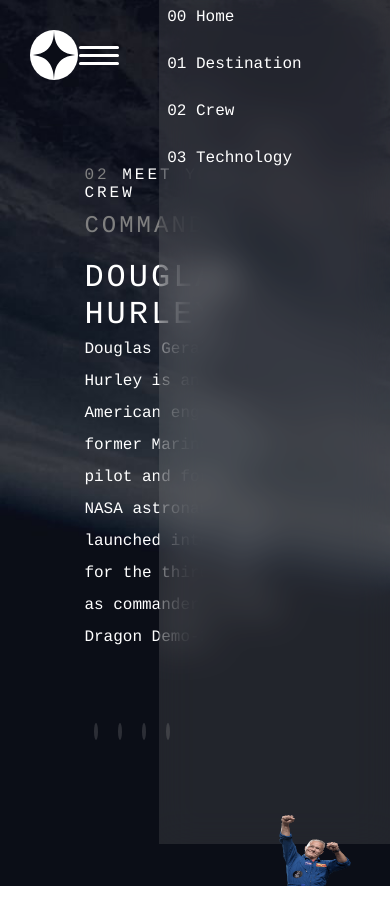
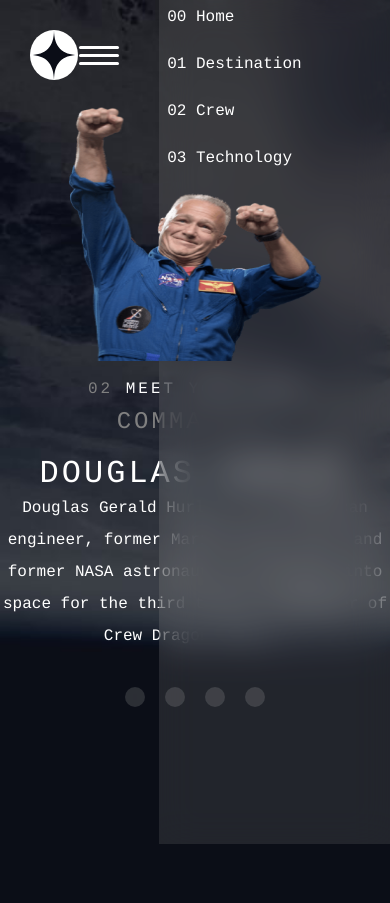
Before and after one commit to programmer686/space, a Next.js app: page /Crew in a window 390 px wide. Built offline with nearby package versions, Linux system fonts and the light colour scheme.

Commit message:
my changes

```diff
--- a/styles/Crew.module.css
+++ b/styles/Crew.module.css
@@ -10,3 +10,11 @@
     overflow-x: hidden;
     padding-top: 5vh;
 }
+
+@media (max-width: 500px) {
+    .body {
+        background-image: url("../public/assets/crew/background-crew-mobile.jpg");
+        height: fit-content;
+        padding-top: 15%;
+    }
+}
--- a/styles/CrewCard.module.css
+++ b/styles/CrewCard.module.css
@@ -67,8 +67,8 @@
 .btns {
     background-color: rgba(182, 179, 179, 0.2);
     backdrop-filter: blur(20px);
-    width: 1vw;
-    height: 2vh;
+    width: 20px;
+    height: 20px;
     border: none;
     border-radius: 50%;
     margin: 20px 10px;
@@ -79,6 +79,11 @@
 }
 
 @media (max-width: 1500px) {
+
+    .container {
+        justify-content: center;
+        align-items: center;
+    }
 
     .infoCard {
         width: 80vh;
@@ -102,3 +107,46 @@
         font-size: 1em;
     }
 }
+
+@media (max-width: 500px) {
+
+    .container  {
+        flex-direction: column;
+        height: 100vh;
+    }
+
+
+
+    .imageConatiner {
+        order: 1;
+        width: 30vh;
+        margin-right: 0;
+        margin-bottom: 5%;
+        z-index: inherit;
+    }
+
+    .infoCard  {
+        order: 3;
+        max-width: 50vh;
+        display: flex;
+        flex-direction: column;
+        align-items: center;
+        justify-content: center;
+        text-align: center;
+        margin-left: 0;
+
+    }
+
+    .btnContainer {
+        order: 1;
+    }
+
+    .name {
+        width: fit-content;
+        text-align: center;
+    }
+
+    .bio {
+        margin-bottom: 15px;
+    }
+}
--- a/styles/Destination.module.css
+++ b/styles/Destination.module.css
@@ -10,9 +10,10 @@
     padding-top: 3vh;
 }
 
-@media (max-width) {
+@media (max-width: 500px) {
     .body {
         background-image: url("../public/assets/destination/background-destination-mobile.jpg");
         height: fit-content;
+        padding-top: 25%;
     }
 }
--- a/styles/Header.module.css
+++ b/styles/Header.module.css
@@ -21,8 +21,9 @@
     display: flex;
     justify-content: flex-start;
     align-items: center;
+    flex-direction: row;
     list-style: none;
-    width: 45vw;
+    width: 65vw;
     backdrop-filter: blur(20px);
     height: 5vw;
     padding: 0% 2%;
@@ -48,11 +49,12 @@
 
 @media (max-width: 480px) {
     .navbar {
-        position: fixed;
         height: 100vh;
         justify-content: center;
         align-items: flex-start;
         padding: 0;
+        position: absolute;
+        height: fit-content;
     }
 
     .logoAndBtn {
@@ -84,6 +86,7 @@
         backdrop-filter: blur(18px);
         width: 100vh;
         height: 100vh;
+        flex-direction: row;
 
    }
    .li {
--- a/styles/TechCard.module.css
+++ b/styles/TechCard.module.css
@@ -8,6 +8,7 @@
     align-items: center;
     margin-bottom: 100px;
     width: 100vw;
+    height: 100vh;
 }
 
 .btnAndInfoContainer {
@@ -83,3 +84,47 @@
     margin: 10px 0px;
     width: 30%;
 }
+
+@media (max-width: 500px) {
+    .techContainer  {
+        flex-direction: column;
+        height: fit-content;
+        padding:0;
+        margin: 0;
+        justify-content: center;
+        align-items: center;
+    }
+
+    .imageConatiner {
+        order: 1;
+        width: 40vh;
+        margin-top: 5%;
+    }
+
+    .btnAndInfoContainer {
+        flex-direction: column;
+        max-width: 90%;
+        margin-left: 0;
+    }
+
+    .btnContainer {
+        flex-direction: row;
+        margin-bottom: 15px;
+        order: 2;
+    }
+
+    .btns {
+        width: 50px;
+        height: 50px;
+        margin: 0 10px;
+        font-size: 1.5rem;
+    }
+
+    .infoBody {
+        width: 100%;
+        height: fit-content;
+        text-align: center;
+        margin-left: 0;
+        margin-bottom: 30px;
+    }
+}
--- a/styles/Technology.module.css
+++ b/styles/Technology.module.css
@@ -9,3 +9,13 @@
     align-items: flex-end;
     margin-bottom: 24vh;
 }
+
+@media (max-width: 500px) {
+    .body {
+        background-image: url("../public/assets/technology/background-technology-mobile.jpg");
+        height: 100vh;
+        background-image: cover;
+        padding-top: 15%;
+        padding-bottom: 10%;
+    }
+}
--- a/styles/destinationCard.module.css
+++ b/styles/destinationCard.module.css
@@ -123,8 +123,7 @@
         align-items: center;
         padding: 0;
         margin: 0;
-        height: 110vh;
-
+        height: fit-content;
     }
 
     .whereToBody {
@@ -142,7 +141,6 @@
         align-items: center;
         justify-content: flex-start;
         text-align: center;
-        margin-top: 35%;
     }
 
     .imageConatiner{
--- a/styles/globals.css
+++ b/styles/globals.css
@@ -1,4 +1,5 @@
 * {
     padding:0;
     margin: 0;
+    height: fit-content;
 }
```
